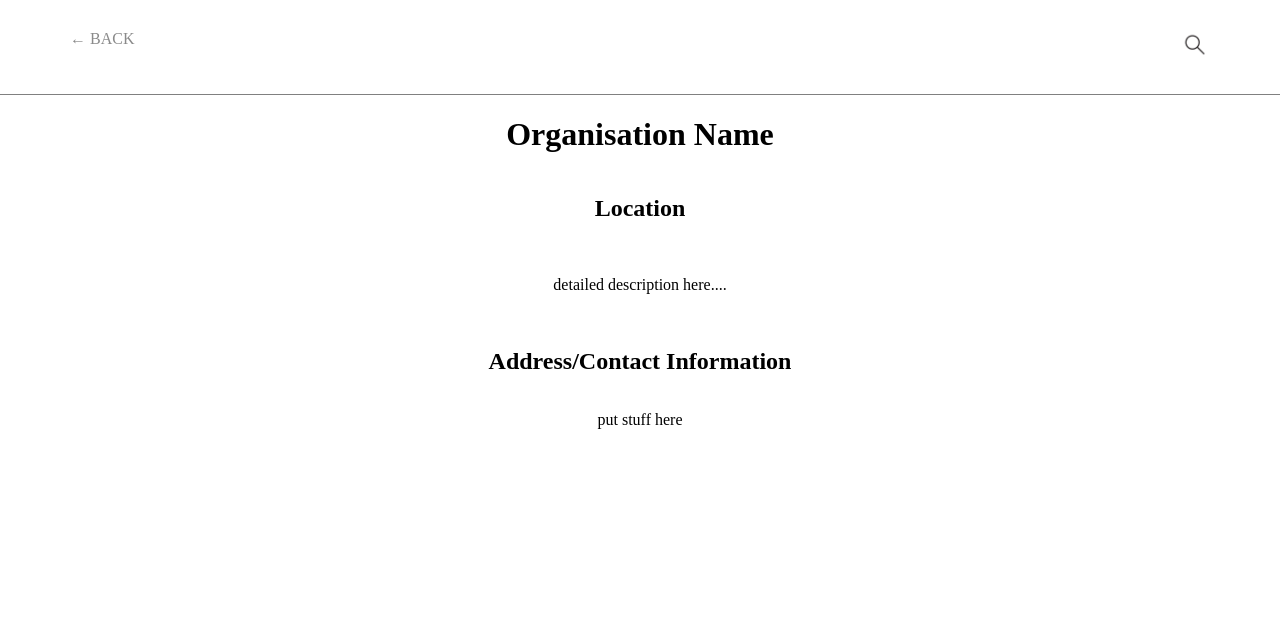
After one commit to huachen24/mindsite, a PHP site: page /sample.html in a window 1280 px wide. The commit adds this page. Shown: the top 628 px of the page. Run offline with PHP 8.4, Linux system fonts and the light colour scheme.

Commit message:
played around a bit, added new page

```diff
--- /dev/null
+++ b/sample.html
@@ -0,0 +1,42 @@
+<!DOCTYPE html>
+
+<html>
+<head>
+    <meta charset="utf-8">
+    <title>resource name here</title>
+    <link rel="shortcut icon" type="image/x-icon" href="images/favicon.ico" />
+    <link rel="stylesheet" href="styles.css">
+</head>
+<body>
+    <div class="container">
+
+        <div class="navbar2">
+            <div class="link">
+                <a href="index.html">&#8592 Back</a> <!-- change links eventually -->
+            </div>
+            <div>
+                <a href="index.html">
+                    <img src="images/magni.png" width="30" height="30">
+                </a>
+            </div>
+
+        </div>
+
+        <div class="resource">
+            <h1>Organisation Name</h1> <!-- change padding?-->
+            <h2>Location</h2>
+            <br>
+            <!-- implement a rating thing here i guess-->
+
+            <p> detailed description here....</p>
+            <br>
+            <h2>Address/Contact Information</h2>
+            <p>put stuff here</p>
+        </div>
+
+        <!-- add review class, probably left side class?-->
+
+    </div>
+</body>
+
+</html>
--- a/styles.css
+++ b/styles.css
@@ -17,6 +17,17 @@ body {
     padding: 30px;
     padding-left: 80px;
     padding-right: 80px;
+    font-size: 1em;
+    text-transform: uppercase;
+    border-bottom: 1px solid grey;
+}
+
+.navbar2 {
+    display: flex;
+    justify-content: space-between;
+    padding: 30px;
+    padding-left: 70px;
+    padding-right: 70px;
     font-size: 1em;
     text-transform: uppercase;
     border-bottom: 1px solid grey;
@@ -45,6 +56,15 @@ body {
 /****************/
 /**** SEARCH ****/
 /****************/
+
+.resource {
+    height: 100%;
+    width: 100%;
+    display: flex;
+    flex-direction: column;
+    justify-content: left;
+    align-items: center;
+}
 
 .content {
     height: 100%;
```
Also changed, not shown: images/magni.png (added).
